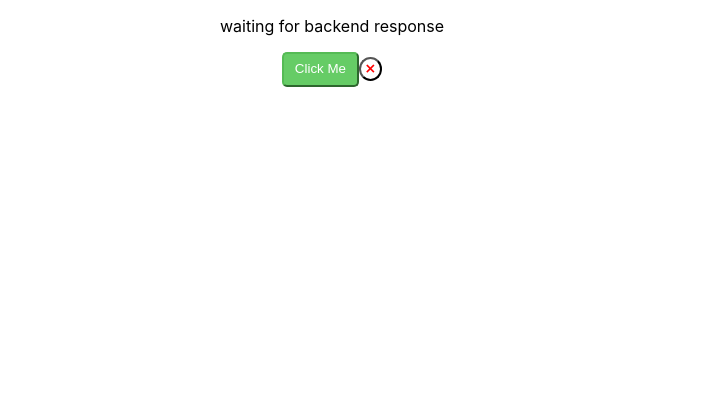
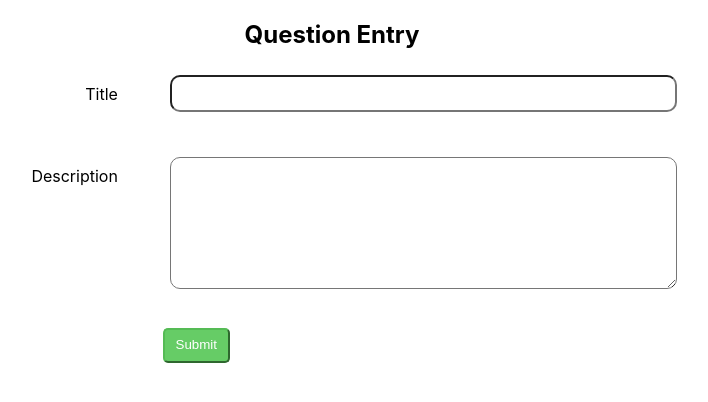
Before and after one commit to chingu-voyage7/Bears-Team-17, a React (Create React App) app in the folder client/: page / in a window 1280 px wide. Shown: the top 402 px of the page, without its empty margins (308-1016 px from the left). Built offline with nearby package versions, Linux system fonts and the light colour scheme; no server answers.

Commit message:
feat: add basic question entry page

```diff
--- a/client/src/App.js
+++ b/client/src/App.js
@@ -1,10 +1,8 @@
 import React, { Component } from 'react';
-import MyComponent from './MyComponent';
+
+import Question from './question';
 
 class App extends Component {
-  state = {
-    testok: false,
-  };
   componentDidMount() {
     fetch('/test')
     .then(res => res.json())
@@ -13,17 +11,11 @@ class App extends Component {
     });
   }
   render() {
-    const { testok } = this.state;
     return (
       <div className="App">
+        <h2>Question Entry</h2>
         <div>
-          {testok
-            ? <p>backend is responding</p>
-            : <p>waiting for backend response</p>
-          }
-        </div>
-        <div>
-          <MyComponent />
+          <Question />
         </div>
       </div>
     );
--- /dev/null
+++ b/client/src/question/index.js
@@ -0,0 +1,45 @@
+import React from 'react'
+
+import PrimaryButton from '../common/buttons/Primary';
+import {
+  FormArea,
+  FormBlock,
+  FormInput,
+  FormLabel,
+  FormSubmit
+} from './styled';
+
+class Question extends React.Component {
+  state = {
+    title: "",
+    description: "",
+  };
+  onChange = e => {
+    const { name, value } = e.target;
+    this.setState({ [name]: value })
+  };
+  onSubmit = () => {
+    console.log('submit state:', this.state);
+  };
+  render () {
+    return (
+      <FormBlock>
+        <FormLabel forHtml="title" >Title</FormLabel>
+        <FormInput name="title" onChange={this.onChange} type="text" ></FormInput>
+        <FormLabel forHtml="description" >Description</FormLabel>
+        <FormArea
+          cols="60"
+          name="description"
+          onChange={this.onChange}
+          rows="8"
+        >
+        </FormArea>
+        <FormSubmit>
+          <PrimaryButton onClick={this.onSubmit} >Submit</PrimaryButton>
+        </FormSubmit>
+      </FormBlock>
+    );
+  }
+}
+
+export default Question;
--- /dev/null
+++ b/client/src/question/styled.js
@@ -0,0 +1,34 @@
+import styled from 'styled-components';
+
+export const FormBlock = styled.div`
+  display: grid;
+  grid-template-columns: 150px 1fr;
+  grid-gap: 2rem;
+`;
+
+export const FormInput = styled.input`
+  margin: 0.5em;
+  padding: 5px;
+  line-height: 1.5em;
+  border-radius: 10px;
+  grid-column: 2 / 3;
+`;
+
+export const FormLabel = styled.label`
+  margin: 0.5em;
+  padding: 5px;
+  line-height: 1.5em;
+  text-align: right;
+  grid-column: 1 / 2;
+`;
+
+export const FormArea = styled.textarea`
+  margin: 0.5em;
+  padding: 5px;
+  border-radius: 10px;
+  grid-column 2 / 3;
+`;
+
+export const FormSubmit = styled.div`
+  grid-column 2 / 3;
+`;
```
